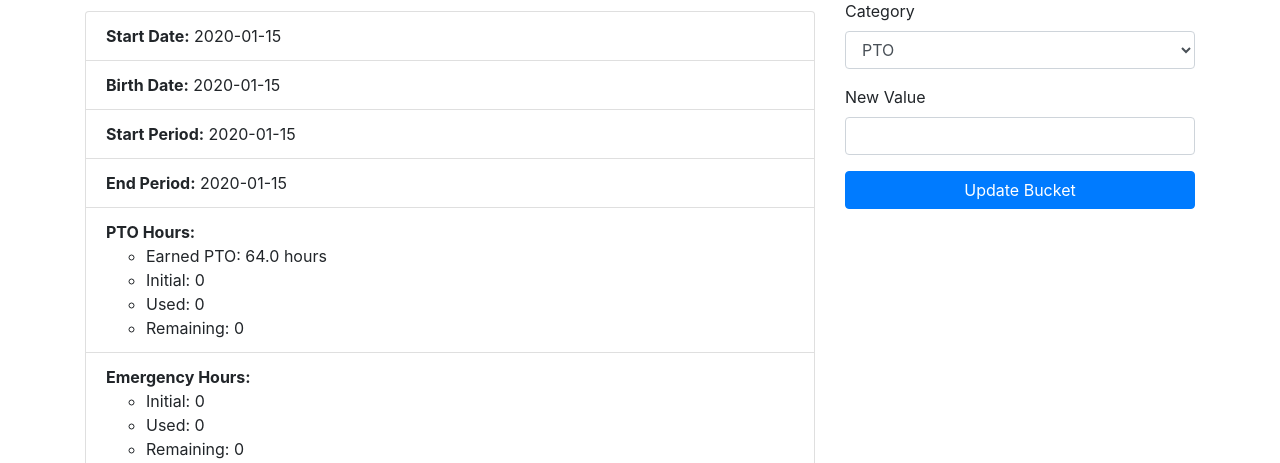
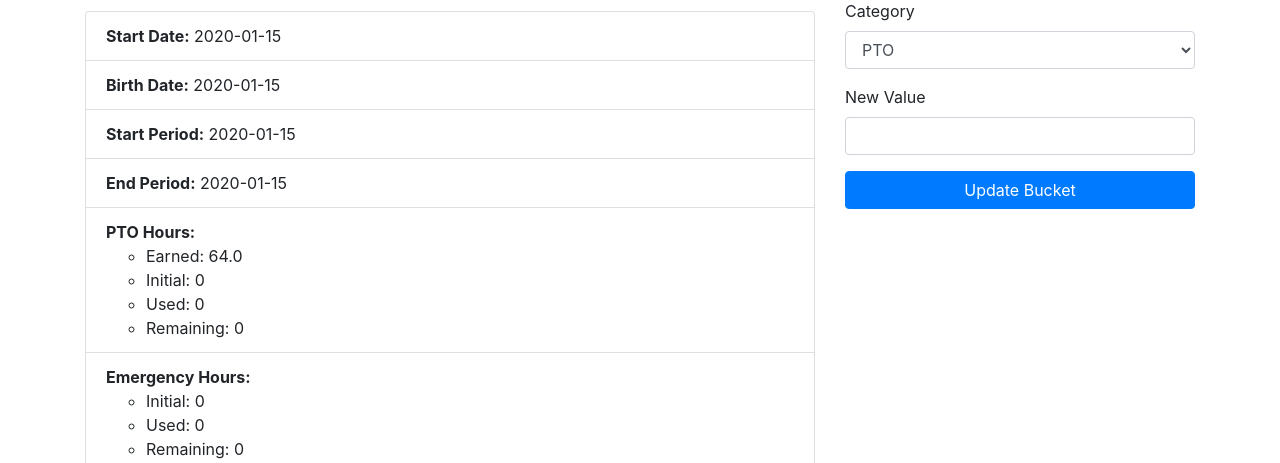
Before and after one commit to ChristopherStrom/PTO-Tracker, a Flask app: page /view_user in a window 1280 px wide. Shown: the part 147-610 px from the top of the page. Run offline with Flask 3, Linux system fonts and the light colour scheme; a user stored in the database is signed in; tables that the repository leaves empty hold one stand-in row (values such as "Sample post"); some libraries are stand-ins or nearby versions.

Commit message:
Update view_user.html

```diff
--- a/templates/view_user.html
+++ b/templates/view_user.html
@@ -25,7 +25,7 @@
             <li class="list-group-item"><strong>End Period:</strong> {{ user.end_period or 'N/A' }}</li>
             <li class="list-group-item"><strong>PTO Hours:</strong>
                 <ul>
-                    <li>Earned PTO: {{ earned_pto }} hours</li>
+                    <li>Earned: {{ earned_pto }}</li>
                     <li>Initial: {{ initial_pto_total }}</li>
                     <li>Used: {{ used_pto_hours }}</li>
                     <li>Remaining: {{ pto_total }}</li>
```
